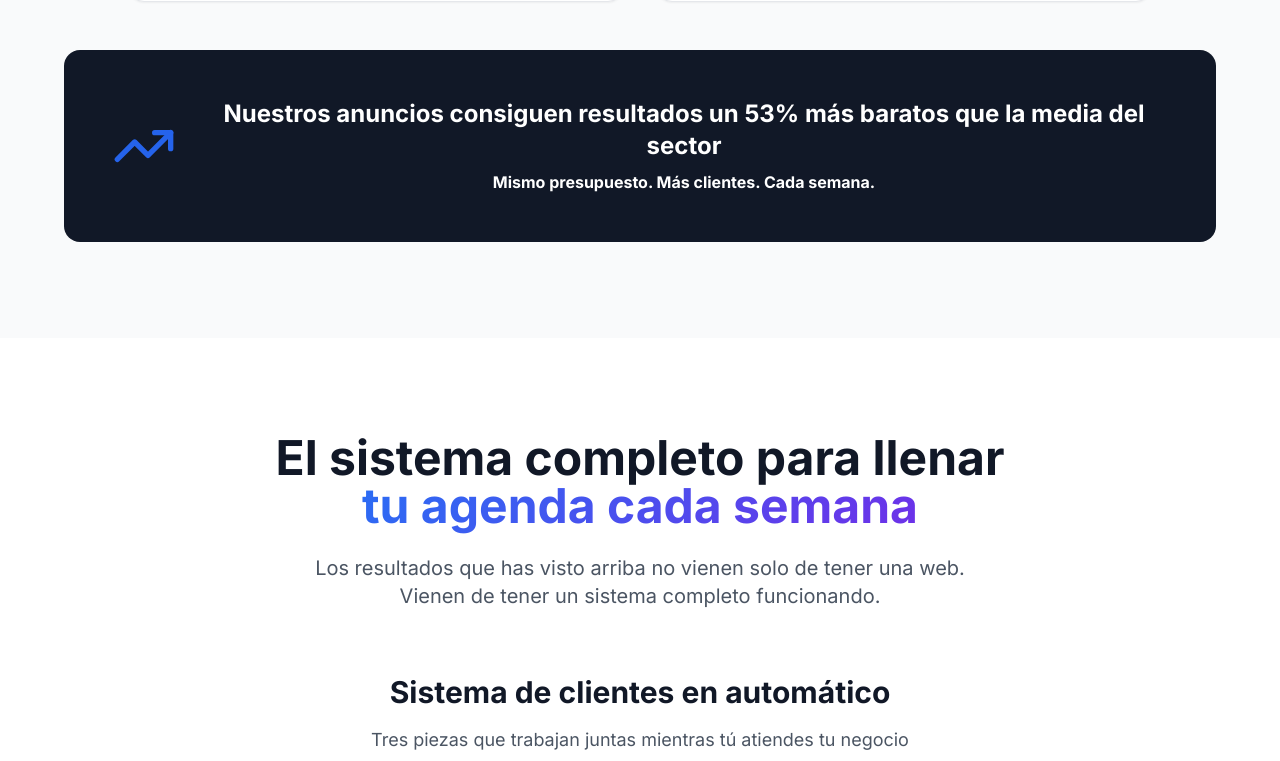
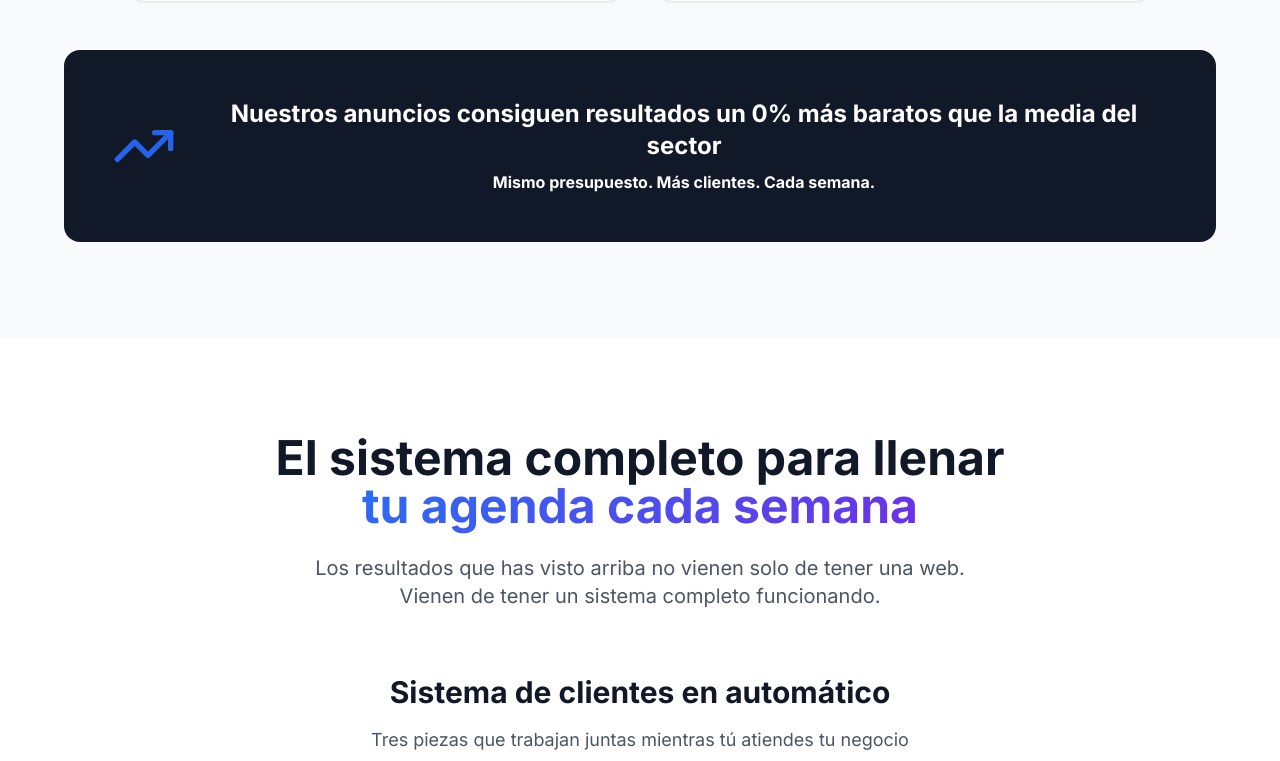
Before and after one commit to joan-devgggg/elevate-web1, a React (Vite) app: page / in a window 1280 px wide. Shown: the part 2539-3300 px from the top of the page. Built offline with nearby package versions, Linux system fonts and the light colour scheme; the HTML template or start-up script is replaced by a standard one.

Commit message:
Add animated counter and pulse animation

```diff
--- a/src/components/CaseStudies.tsx
+++ b/src/components/CaseStudies.tsx
@@ -1,12 +1,32 @@
 import * as React from "react";
-import { motion } from "framer-motion";
-import { ExternalLink, TrendingUp } from "lucide-react";
+import { motion, useInView, useMotionValue, useTransform, animate } from "framer-motion";
+import { TrendingUp, ExternalLink } from "lucide-react";
+import { useEffect, useRef } from "react";
 import sanremoLogo from "@/assets/logo-sanremo.png";
 import dentluxLogo from "@/assets/logo-dentlux.jpg";
 import sanremoScreenshot from "@/assets/screenshot-sanremo.png";
 import dentluxScreenshot from "@/assets/screenshot-dentlux.png";
 import fotoAlberto from "@/assets/foto-alberto.png";
 import fotoDentlux from "@/assets/foto-dentlux.jpg";
+
+const AnimatedCounter = ({ target }: { target: number }) => {
+  const ref = useRef(null);
+  const isInView = useInView(ref, { once: true });
+  const count = useMotionValue(0);
+  const rounded = useTransform(count, (latest) => Math.round(latest));
+
+  useEffect(() => {
+    if (isInView) {
+      const controls = animate(count, target, {
+        duration: 1.5,
+        ease: "easeOut"
+      });
+      return controls.stop;
+    }
+  }, [isInView, count, target]);
+
+  return <span ref={ref}>{rounded.get()}%</span>;
+};
 
 const CaseStudies = () => {
   const cases = [
@@ -144,7 +164,7 @@ const CaseStudies = () => {
             <TrendingUp className="text-blue-600 w-12 h-12 md:w-16 md:h-16 flex-shrink-0" />
             <div className="text-center">
               <h3 className="text-xl md:text-2xl font-bold text-white mb-2">
-                Nuestros anuncios consiguen resultados un 53% más baratos que la media del sector
+                Nuestros anuncios consiguen resultados un <AnimatedCounter target={53} /> más baratos que la media del sector
               </h3>
               <p className="text-white font-bold text-sm md:text-base">
                 Mismo presupuesto. Más clientes. Cada semana.
--- a/src/components/StrongFinalCTA.tsx
+++ b/src/components/StrongFinalCTA.tsx
@@ -36,7 +36,7 @@ const StrongFinalCTA = () => {
             className="mb-8"
           >
             <div className="inline-flex items-center gap-2 bg-white/20 rounded-full px-4 py-2 text-sm font-medium">
-              <div className="w-2 h-2 rounded-full bg-white"></div>
+              <div className="w-2 h-2 rounded-full bg-white animate-pulse"></div>
               <span>Solo 3 plazas disponibles esta semana</span>
             </div>
           </motion.div>
```
